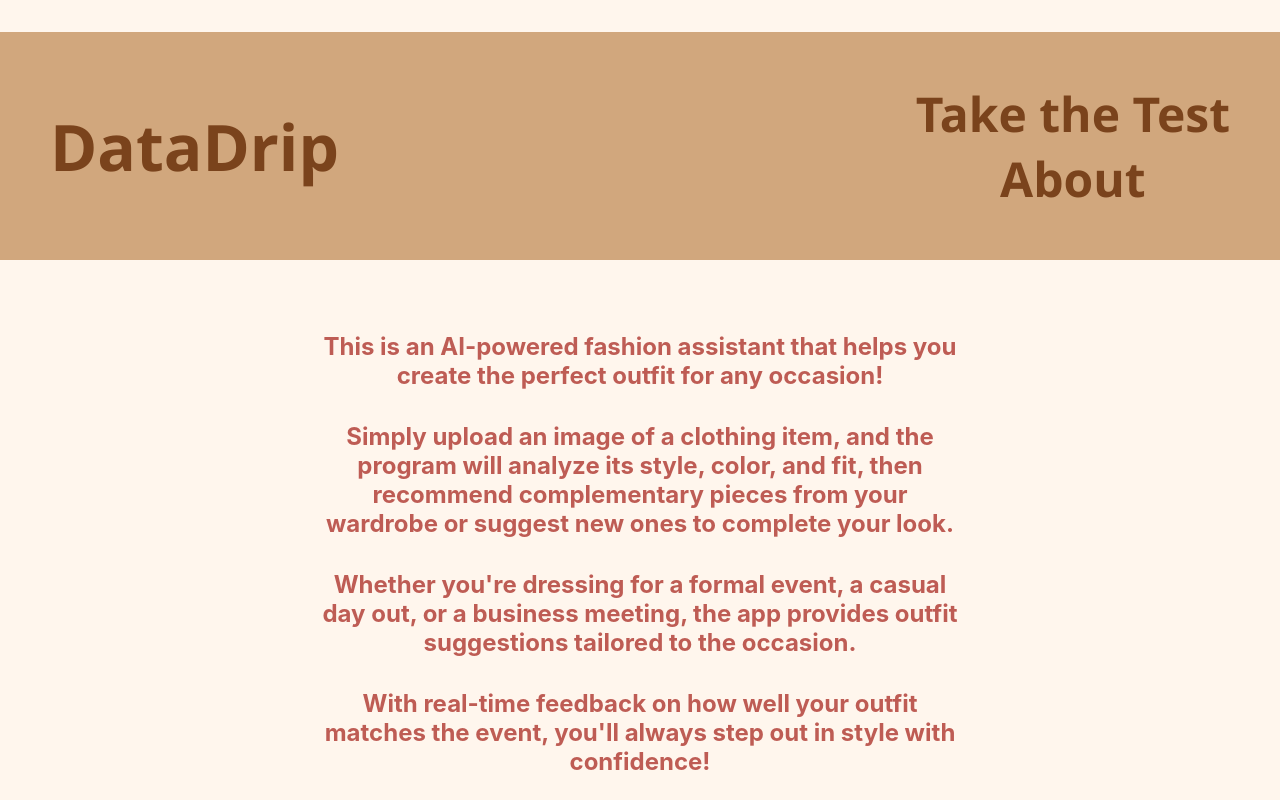
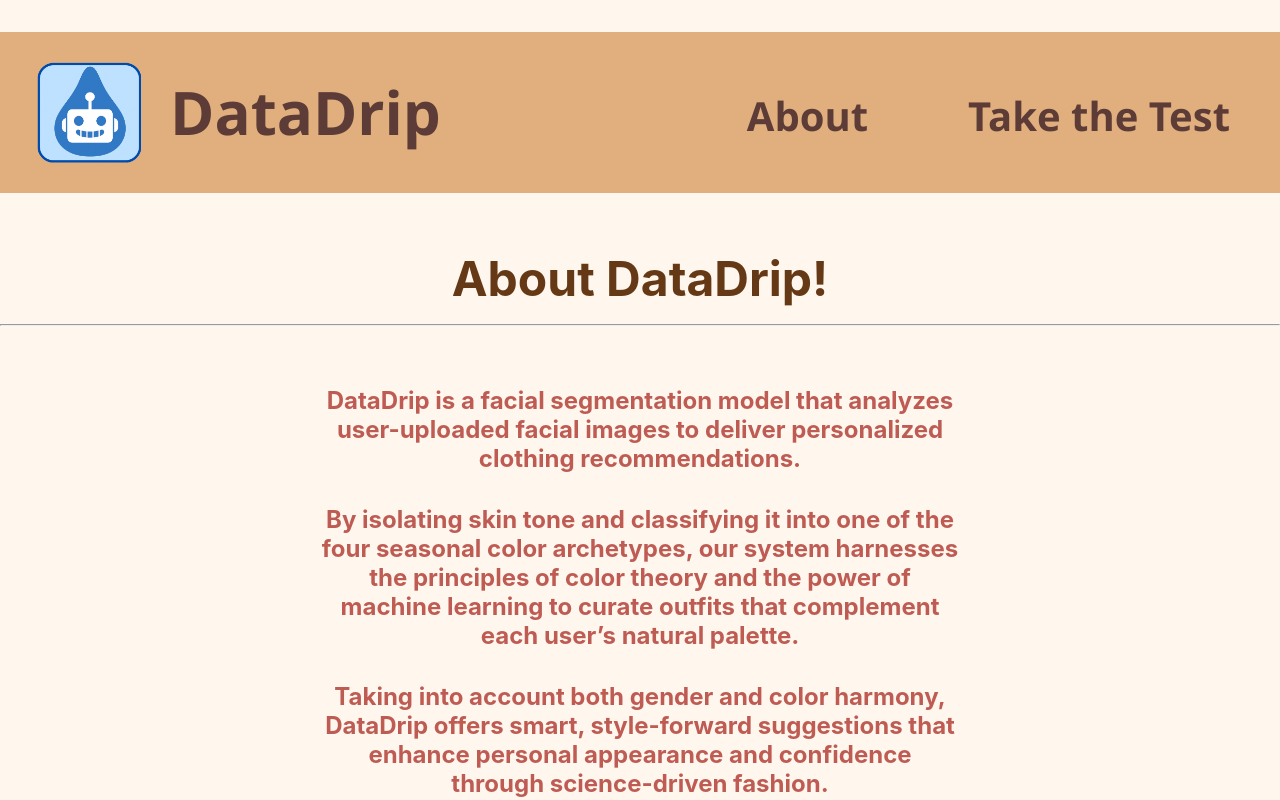
Before and after one commit to lansan2103/data-drip, a React (Create React App) app in the folder my-app/: page / in a window 1280 px wide. Shown: the top 800 px of the page. Built offline with nearby package versions, Linux system fonts and the light colour scheme.

Commit message:
improve header

```diff
--- a/my-app/src/Header.css
+++ b/my-app/src/Header.css
@@ -1,36 +1,44 @@
 .header {
-    background-color: #d1a77d;
-    padding: 1px 50px;
-    color: rgb(255, 255, 255);
+  background-color: #e1af7d;
+  padding: 1px, 10px, 0px, 30px;
   display: flex;
   justify-content: space-between;
   align-items: center;
 }
 
+.logo-container {
+  padding: 1px, 1px, 0px, 30px;
+  padding-left: 30px;
+  display: flex;
+  justify-content: space-between;
+  align-items: center;
+}
+
+.logo {
+  width: 120px;
+  height: auto;
+}
+
 .logo-link {
-    font-size: 4rem;
+  font-size: 60px;
   font-weight: bold;
   text-decoration: none;
-    color: #7a431c;
+  color: #5d3c37;
+  padding-left: 20px;
+
 }
 
 .logo-link:hover {
   color: #431d09;
 }
 
-  .headeadds {
-    background-color: #efce3d;
-    padding: 10px 20px;
-    color: white;
-    display: flex;
-    justify-content: space-between;
-    align-items: center;
-  }
 
 .link {
   text-decoration: none;
-    color: #7a431c;
+  color: #5d3c37;
   font-weight: bold;
+  font-size: 40px;
+  padding: 50px
 }
 
 .link:hover {
--- a/my-app/src/Header.js
+++ b/my-app/src/Header.js
@@ -1,20 +1,21 @@
 import React from 'react';
 import { Link } from 'react-router-dom';
 import './Header.css';
-
+import logo from './datadriplogo.png'
 
 function Header() {
     return (
         <header className = 'header'>
-            {/* <img src="logo.png" alt="DataDrip" className="logo"/> */}
-            <Link to='/' className='logo-link'>DataDrip</Link>
-                {/* until i find out how to be able to click the DataDrip pic */}
+            <div className='logo-container'>
+                <img src={logo} alt="DataDrip" className="logo"/>
+                <Link to='/' className='logo-link'>DataDrip</Link>
+            </div>
 
             <nav>
                 <ul>
-                        <Link to='/page1'className='link'>Take the Test</Link>
-                    <br />
-                        <Link to='/page2' className='link'>About</Link>
+                    <Link to='/' className='link'>About</Link>
+
+                    <Link to='/test'className='link'>Take the Test</Link>
                 </ul>
             </nav>
         </header>
--- a/my-app/src/Page1.js
+++ /dev/null
@@ -1,53 +0,0 @@
-import React from "react";
-import { Link } from "react-router-dom";
-
-function Page1() {
-  return (
-    <div>
-      <br />
-      <br />
-      <h1 className="introduction">This is an AI-powered fashion assistant that helps you create the perfect outfit for any occasion!</h1>
-      <h1 className="introduction">Simply upload an image of a clothing item, and the program will analyze its style, color, and fit, then recommend complementary pieces from your wardrobe or suggest new ones to complete your look. </h1>
-      <h1 className="introduction">Whether you're dressing for a formal event, a casual day out, or a business meeting, the app provides outfit suggestions tailored to the occasion.</h1>
-      <h1 className="introduction">With real-time feedback on how well your outfit matches the event, you'll always step out in style with confidence!</h1>
-
-      <br />
-      <br />
-      <br />
-      <br />
-      <br />
-      <br />
-      <br />
-      <br />
-
-      <Link to="/page1">
-        <button className="nav-button" style={{marginLeft: '250px'}}>Go to Our Test!</button>
-      </Link>
-
-      <br />
-      <br />
-
-      {/* <p>
-      Click on the button below
-      </p> */}
-      <Link to="/page2">
-        <button className="nav-button" style={{marginLeft: '250px'}}>Go to About</button>
-      </Link>
-
-
-    <br />
-    <br />
-    <br />
-    <br />
-    <br />
-
-
-    </div>
-
-
-  );
-}
-
-
-
-export default Page1;
--- a/my-app/src/Page2.js
+++ b/my-app/src/about.js
@@ -1,6 +1,6 @@
 import React from "react";
 
-   function Page2() {
+   function About() {
 
         return (
           <div>
@@ -32,4 +32,4 @@ import React from "react";
 
     }
 
-    export default Page2;
+    export default About;
--- a/my-app/src/index.js
+++ b/my-app/src/index.js
@@ -6,8 +6,7 @@ import './index.css';
 import App from './App.js';
 
 
-import Page1 from './Page1';
-import Page2 from './Page2';
+import About from './about.js';
 
 import Layout from './Layout';
 
@@ -19,9 +18,8 @@ root.render(
     <BrowserRouter>
       <Routes>
         <Route path='/' element={<Layout />}>
-          <Route index element={<Page1 />} />
-          <Route path="page1" element={<App />} />
-          <Route path="page2" element={<Page2 />} />
+          <Route index element={<About />} />
+          <Route path="test" element={<App />} />
         </Route>
       </Routes>
     </BrowserRouter>
```
Also changed, not shown: my-app/src/datadriplogo.png (added), 1 other file (tests, documents, lock files or other folders). Lines whose indentation alone changed are shown as unchanged.
